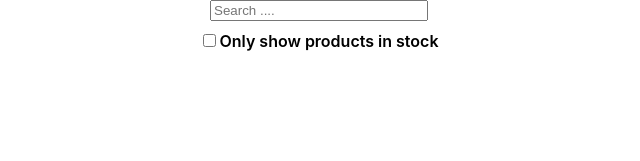
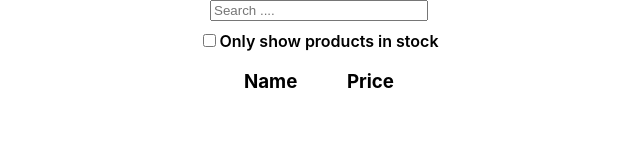
Before and after one commit to darrk-heart/thinking_in_react, a React (Create React App) app in the folder first_trial/: page / in a window 1280 px wide. Shown: the top 161 px of the page, without its empty margins (321-961 px from the left). Built offline with nearby package versions, Linux system fonts and the light colour scheme.

Commit message:
working on it

```diff
--- a/first_trial/src/App.js
+++ b/first_trial/src/App.js
@@ -1,10 +1,12 @@
-import './App.css';
-import Search from './Components/Search';
+import "./App.css";
+import ProductTable from "./Components/ProductTable";
+import Search from "./Components/Search";
 
 function App() {
   return (
     <div className="App">
-      <Search/>
+      <Search />
+      <ProductTable name="Name" price="Price"></ProductTable>
     </div>
   );
 }
--- /dev/null
+++ b/first_trial/src/Components/ProductTable.js
@@ -0,0 +1,26 @@
+import React from "react";
+
+function ProductTable({ name, price }) {
+  return (
+    <div
+      style={{
+        display: "flex",
+        justifyContent: "center",
+        alignItems: "center",
+      }}
+    >
+      <div
+        style={{
+          display: "flex",
+          width: "150px",
+          justifyContent: "space-between",
+        }}
+      >
+        <h3>{name}</h3>
+        <h3>{price}</h3>
+      </div>
+    </div>
+  );
+}
+
+export default ProductTable;
```
